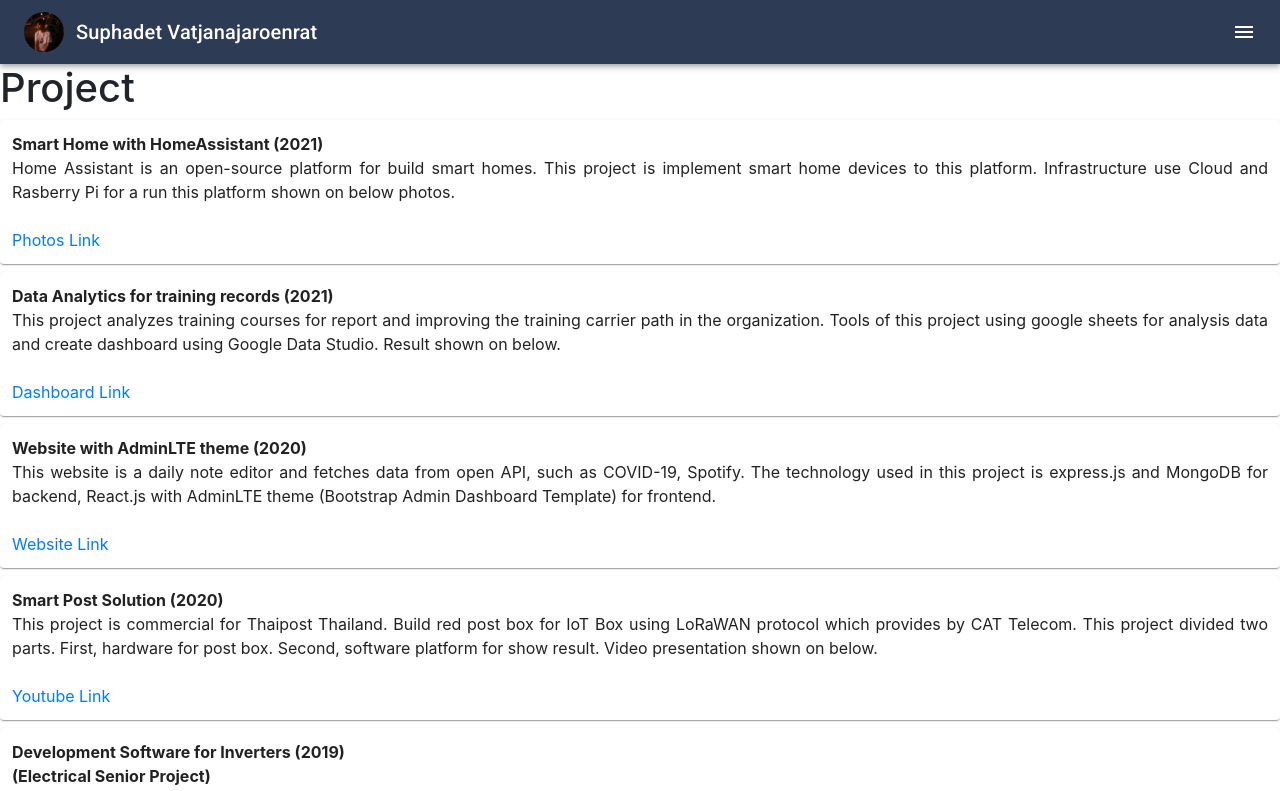
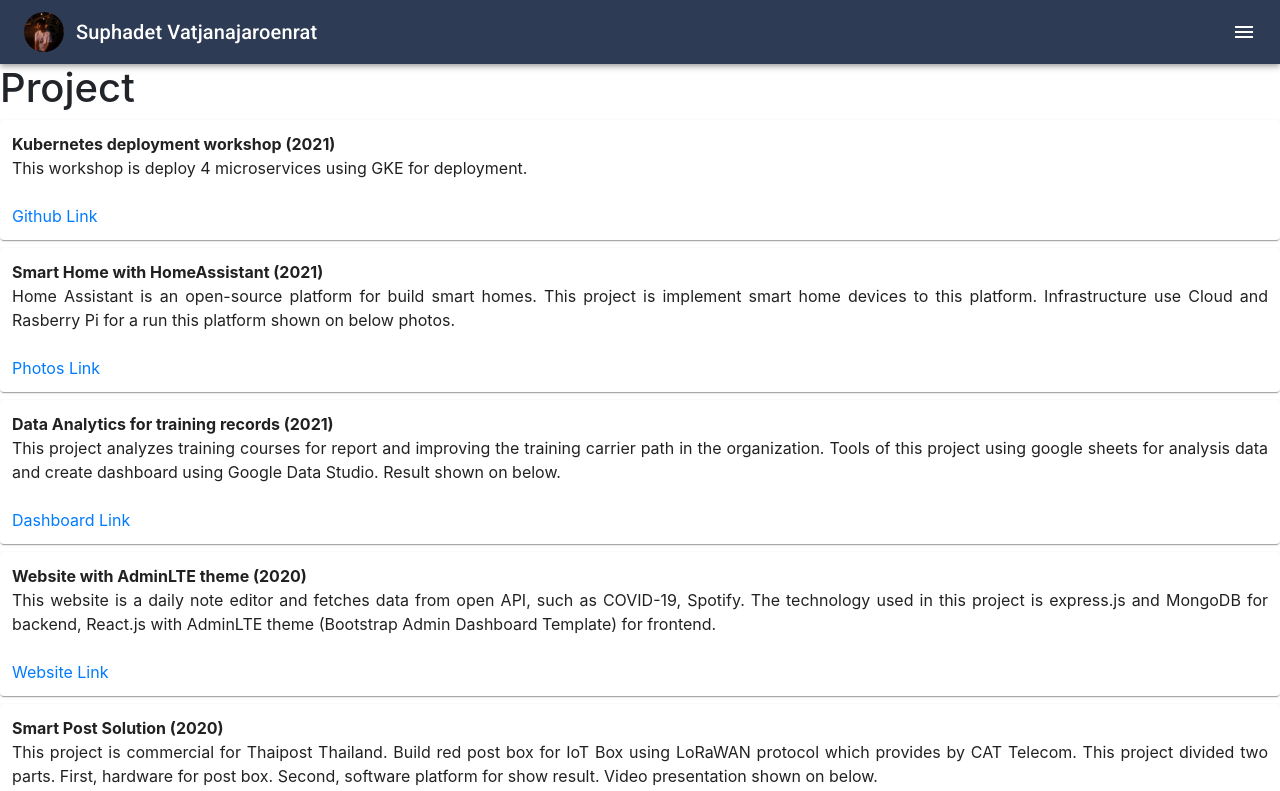
Before and after one commit to darking2539/boss-cv, a React (Create React App) app: page /portfolio in a window 1280 px wide. Shown: the top 791 px of the page. Built offline with nearby package versions, Linux system fonts and the light colour scheme.

Commit message:
add workshop

```diff
--- a/src/components/fragments/Menu.js
+++ b/src/components/fragments/Menu.js
@@ -92,7 +92,7 @@ export default function SwipeableTemporaryDrawer() {
               <ListItemIcon>
                 <ImportContactsIcon style={{ fill: '#FFFFFF' }} />
               </ListItemIcon>
-              <ListItemText primary={<Typography type="body2" style={{ color: '#FFFFFF' }}>Portfolio (Project)</Typography>} />
+              <ListItemText primary={<Typography type="body2" style={{ color: '#FFFFFF' }}>Project & Workshop</Typography>} />
             </ListItem>
 
             <ListItem button key="skills" onClick={() => history.push('/skills')} >
--- a/src/components/pages/Portfolio.js
+++ b/src/components/pages/Portfolio.js
@@ -28,6 +28,18 @@ export default function Portfolio() {
   return (
     <div className={classes.root}>
      <h1>Project</h1>
+     <Grid container justify="center" spacing="2">
+        <Grid item xs={12}>
+          <Paper className={classes.paper_left}>
+            <b>Kubernetes deployment workshop (2021)</b> <br />
+            This workshop is deploy 4 microservices using GKE for deployment.
+            <br/><br/>
+
+            <a href = "https://github.com/darking2539/k8s-workshop">Github Link</a>  <br/>
+          </Paper>
+        </Grid>
+      </Grid>
+
       <Grid container justify="center" spacing="2">
         <Grid item xs={12}>
           <Paper className={classes.paper_left}>
--- a/src/components/pages/skills.js
+++ b/src/components/pages/skills.js
@@ -98,7 +98,7 @@ export default function Skills() {
 
     axios.get(`https://sheet.best/api/sheets/0aa84cd2-1074-4d37-8df8-fbe6565d3bb5`)
       .then(googleData => {
-        console.log(googleData.data)
+        //console.log(googleData.data)
         setCerArray(googleData.data);
         setmicrocontroller(googleData.data[0].Microcontroller);
         setWebstack(googleData.data[0].WebStack);
```
